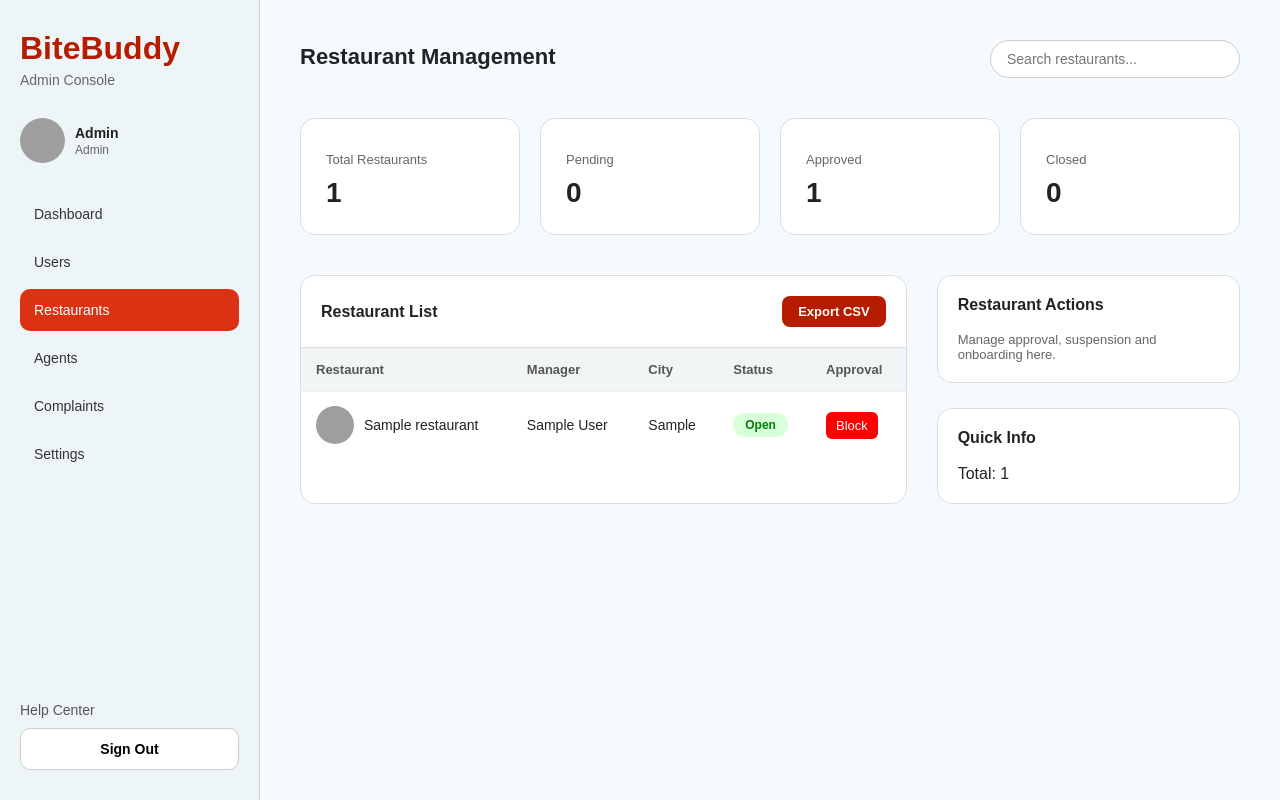
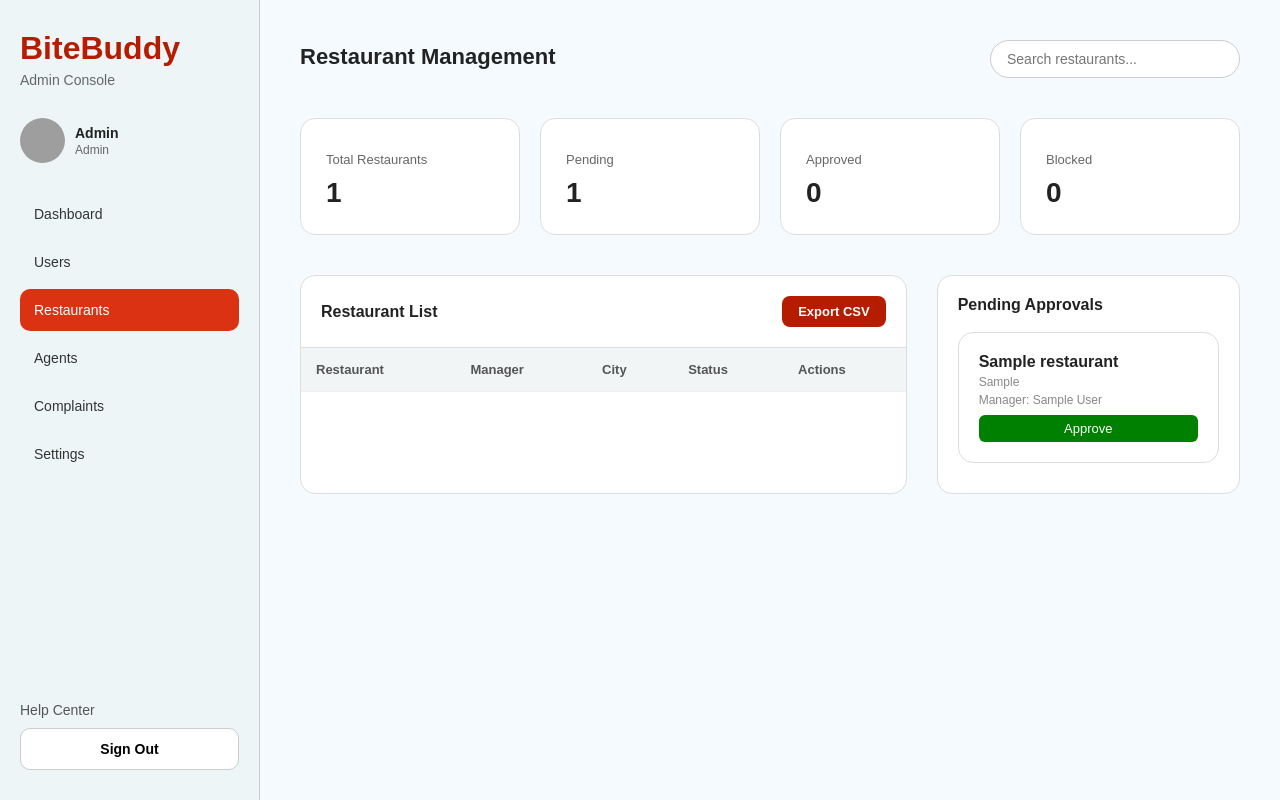
Before and after one commit to muin99/FoodOS, a PHP site: page /admin/view/restaurants.php in a window 1280 px wide. Run offline with PHP 8.4, Linux system fonts and the light colour scheme; tables that the repository leaves empty hold one stand-in row (values such as "Sample post"); lists and menus that the app fills with data are empty; grey boxes are pictures that could not be loaded.

Commit message:
fixed restaurant approval issue

```diff
--- a/admin/controller/restaurantController.php
+++ b/admin/controller/restaurantController.php
@@ -1,32 +1,22 @@
 <?php
-
-session_start();
+if (session_status() === PHP_SESSION_NONE) {
+    session_start();
+}
 
 include '../../dirCommon/dbconnect.php';
 include '../model/restaurantModel.php';
 
-$restaurants = getAllRestaurants($conn);
+$action = $_POST['action'] ?? null;
+$id     = $_POST['id'] ?? null;
 
-if (isset($_POST['action'])) {
-
-    $id = $_POST['id'];
-
-    if ($_POST['action'] == 'approve') {
-        approveRestaurant($conn, $id);
+if ($action && $id) {
+    switch ($action) {
+        case 'approve': approveRestaurant($conn, $id); break;
+        case 'block':   blockRestaurant($conn, $id);   break;
+        case 'pending': pendingRestaurant($conn, $id); break;
     }
-
-    if ($_POST['action'] == 'reject') {
-        rejectRestaurant($conn, $id);
-    }
-
-    if ($_POST['action'] == 'suspend') {
-        suspendRestaurant($conn, $id);
-    }
-
-    if ($_POST['action'] == 'reactivate') {
-        reactivateRestaurant($conn, $id);
-    }
-
     header("Location: ../view/restaurants.php");
     exit;
 }
+
+$restaurants = getAllRestaurants($conn);
--- a/admin/model/dashboardModel.php
+++ b/admin/model/dashboardModel.php
@@ -9,7 +9,8 @@ function getTotalUsers($conn)
 
 function getActiveRestaurants($conn)
 {
-    $sql = "SELECT COUNT(*) as total FROM restaurants WHERE is_approved = 1 AND is_open = 1";
+    // FIXED: is_approved = 2 means Approved (was wrongly set to 1 = Pending)
+    $sql = "SELECT COUNT(*) as total FROM restaurants WHERE is_approved = 2 AND is_open = 1";
     $res = mysqli_query($conn, $sql);
     return mysqli_fetch_assoc($res)['total'];
 }
--- a/admin/model/restaurantModel.php
+++ b/admin/model/restaurantModel.php
@@ -22,27 +22,26 @@ function getAllRestaurants($conn)
 
     return $data;
 }
-
 function approveRestaurant($conn, $id)
 {
-    $sql = "UPDATE restaurants SET is_approved = 1 WHERE id = $id";
-    return mysqli_query($conn, $sql);
+    $sql = "UPDATE restaurants SET is_approved = 2 WHERE id = ?";
+    $stmt = $conn->prepare($sql);
+    $stmt->bind_param("i", $id);
+    return $stmt->execute();
 }
 
-function rejectRestaurant($conn, $id)
+function blockRestaurant($conn, $id)
 {
-    $sql = "DELETE FROM restaurants WHERE id = $id";
-    return mysqli_query($conn, $sql);
+    $sql = "UPDATE restaurants SET is_approved = 3 WHERE id = ?";
+    $stmt = $conn->prepare($sql);
+    $stmt->bind_param("i", $id);
+    return $stmt->execute();
 }
 
-function suspendRestaurant($conn, $id)
+function pendingRestaurant($conn, $id)
 {
-    $sql = "UPDATE restaurants SET is_open = 0 WHERE id = $id";
-    return mysqli_query($conn, $sql);
+    $sql = "UPDATE restaurants SET is_approved = 1 WHERE id = ?";
+    $stmt = $conn->prepare($sql);
+    $stmt->bind_param("i", $id);
+    return $stmt->execute();
 }
-
-function reactivateRestaurant($conn, $id)
-{
-    $sql = "UPDATE restaurants SET is_open = 1 WHERE id = $id";
-    return mysqli_query($conn, $sql);
-}
--- a/admin/view/restaurants.php
+++ b/admin/view/restaurants.php
@@ -5,6 +5,10 @@ $activePage = 'restaurants';
 $basePath   = '../../';
 
 include '../controller/restaurantController.php';
+
+if (!isset($restaurants)) {
+    $restaurants = [];
+}
 
 ?>
 
@@ -37,7 +41,7 @@ include '../controller/restaurantController.php';
       </div>
     </div>
 
-    <!-- CARDS (same dashboard style) -->
+    <!-- CARDS -->
     <div class="cards">
 
       <div class="card">
@@ -47,23 +51,17 @@ include '../controller/restaurantController.php';
 
       <div class="card">
         <p>Pending</p>
-        <h3>
-          <?= count(array_filter($restaurants, fn($r) => $r['is_approved'] == 0)) ?>
-        </h3>
+        <h3><?= count(array_filter($restaurants, fn($r) => $r['is_approved'] == 1)) ?></h3>
       </div>
 
       <div class="card">
         <p>Approved</p>
-        <h3>
-          <?= count(array_filter($restaurants, fn($r) => $r['is_approved'] == 1)) ?>
-        </h3>
+        <h3><?= count(array_filter($restaurants, fn($r) => $r['is_approved'] == 2)) ?></h3>
       </div>
 
       <div class="card">
-        <p>Closed</p>
-        <h3>
-          <?= count(array_filter($restaurants, fn($r) => $r['is_open'] == 0)) ?>
-        </h3>
+        <p>Blocked</p>
+        <h3><?= count(array_filter($restaurants, fn($r) => $r['is_approved'] == 3)) ?></h3>
       </div>
 
     </div>
@@ -85,13 +83,14 @@ include '../controller/restaurantController.php';
               <th>Manager</th>
               <th>City</th>
               <th>Status</th>
-      <th>Approval</th>
+              <th>Actions</th>
             </tr>
           </thead>
 
           <tbody>
 
           <?php foreach ($restaurants as $r): ?>
+          <?php if ($r['is_approved'] != 1): ?>
 
             <tr>
 
@@ -105,7 +104,7 @@ include '../controller/restaurantController.php';
 
               <!-- MANAGER -->
               <td>
-        <?= $r['manager_name'] ?? 'N/A' ?>
+                <?= htmlspecialchars($r['manager_name'] ?? 'N/A') ?>
               </td>
 
               <!-- CITY -->
@@ -115,54 +114,36 @@ include '../controller/restaurantController.php';
 
               <!-- STATUS -->
               <td>
-        <?php if ($r['is_open'] == 1): ?>
-          <span class="status active-status">Open</span>
-        <?php else: ?>
-          <span class="status suspended">Closed</span>
+                <?php if ($r['is_approved'] == 2): ?>
+                  <span class="status active-status">Approved</span>
+                <?php elseif ($r['is_approved'] == 3): ?>
+                  <span class="status suspended">Blocked</span>
                 <?php endif; ?>
               </td>
 
               <!-- ACTIONS -->
               <td>
-
                 <form method="POST" action="../controller/restaurantController.php" style="display:flex; gap:5px;">
-
                   <input type="hidden" name="id" value="<?= $r['id'] ?>">
 
-          <?php if ($r['is_approved'] == 0): ?>
-
-              <button type="submit" name="action" value="approve" class="approve-btn" title="Approve">
-                ✔
-              </button>
-
-              <button type="submit" name="action" value="reject" class="reject-btn" title="Reject">
-                ✖
-              </button>
-
-          <?php else: ?>
-
-              <?php if ($r['is_open'] == 1): ?>
-
-                  <button type="submit" name="action" value="suspend" class="reject-btn" title="Suspend">
+                  <?php if ($r['is_approved'] == 2): ?>
+                    <button type="submit" name="action" value="block" class="reject-btn">
                       Block
                     </button>
 
-              <?php else: ?>
-
-                  <button type="submit" name="action" value="reactivate" class="approve-btn" title="Reactivate">
-                    Reactivate
+                  <?php elseif ($r['is_approved'] == 3): ?>
+                    <button type="submit" name="action" value="approve" class="approve-btn">
+                      Re-Activate
                     </button>
 
                   <?php endif; ?>
 
-          <?php endif; ?>
-
                 </form>
-
               </td>
 
             </tr>
 
+          <?php endif; ?>
           <?php endforeach; ?>
 
           </tbody>
@@ -171,25 +152,46 @@ include '../controller/restaurantController.php';
 
       </div>
 
-      <!-- RIGHT PANEL (same dashboard structure) -->
+      <!-- RIGHT PANEL — Pending Approvals -->
       <div class="right-panel">
 
         <div class="box">
+          <h3>Pending Approvals</h3>
+          <p style="font-size:13px;color:#666;">
+            <!-- New restaurants waiting for approval. -->
+             <?php $pendingList = array_filter($restaurants, fn($r) => $r['is_approved'] == 1); ?>
 
-          <h3>Restaurant Actions</h3>
+        <?php if (count($pendingList) === 0): ?>
 
-          <p style="font-size:13px;color:#666;">
-            Manage approval, suspension and onboarding here.
+          <div class="box">
+            <p style="font-size:13px;color:#999;">No pending restaurants.</p>
+          </div>
+
+        <?php else: ?>
+
+          <?php foreach ($pendingList as $p): ?>
+
+            <div class="box" style="margin-bottom:10px;">
+
+              <p style="font-weight:600;margin:0;"><?= htmlspecialchars($p['name']) ?></p>
+              <p style="font-size:12px;color:#888;margin:4px 0;"><?= htmlspecialchars($p['city']) ?></p>
+              <p style="font-size:12px;color:#888;margin:4px 0;">
+                Manager: <?= htmlspecialchars($p['manager_name'] ?? 'N/A') ?>
               </p>
+
+              <form method="POST" action="../controller/restaurantController.php" style="margin-top:8px;">
+                <input type="hidden" name="id" value="<?= $p['id'] ?>">
+                <button type="submit" name="action" value="approve" class="approve-btn" style="width:100%;">
+                  Approve
+                </button>
+              </form>
 
             </div>
 
-        <div class="box settings">
+          <?php endforeach; ?>
 
-          <h3>Quick Info</h3>
-
-          <p>Total: <?= count($restaurants) ?></p>
-
+        <?php endif; ?>
+          </p>
         </div>
 
       </div>
```
Lines whose indentation alone changed are shown as unchanged.
